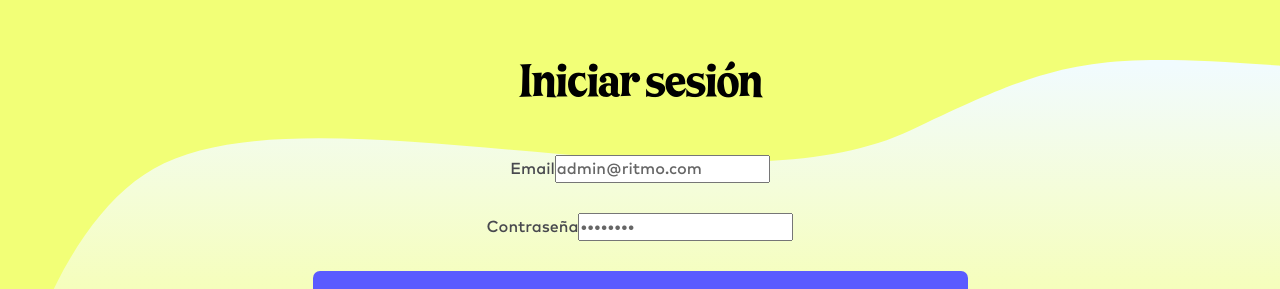
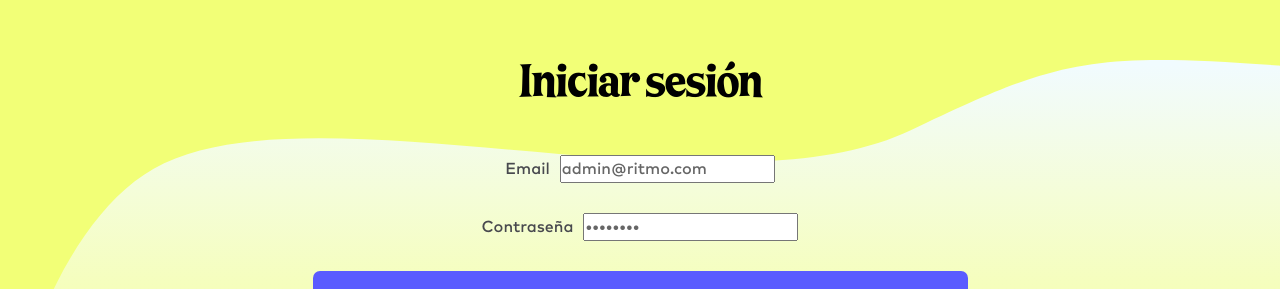
Before and after one commit to majitoven/ritmo, a Next.js app: page /backoffice/login in a window 1280 px wide. Shown: the part 178-467 px from the top of the page. Built offline with nearby package versions, Linux system fonts and the light colour scheme.

Commit message:
Update page.jsx

```diff
--- a/app/backoffice/login/page.jsx
+++ b/app/backoffice/login/page.jsx
@@ -51,7 +51,7 @@ const Login = () => {
               </h2>
               <form onSubmit={handleSubmit} className="user-data-form mt-40 lg-mt-30">
                 <div className="input-group-meta mb-30">
-                  <label>Email</label>
+                  <label style={{marginRight: '10px'}}>Email</label>
                   <input
                     type="email"
                     placeholder="admin@ritmo.com"
@@ -62,7 +62,7 @@ const Login = () => {
                 </div>
 
                 <div className="input-group-meta mb-25">
-                  <label>Contraseña</label>
+                <label style={{marginRight: '10px'}}>Contraseña</label>
                   <input
                     type="password"
                     placeholder="••••••••"
```
